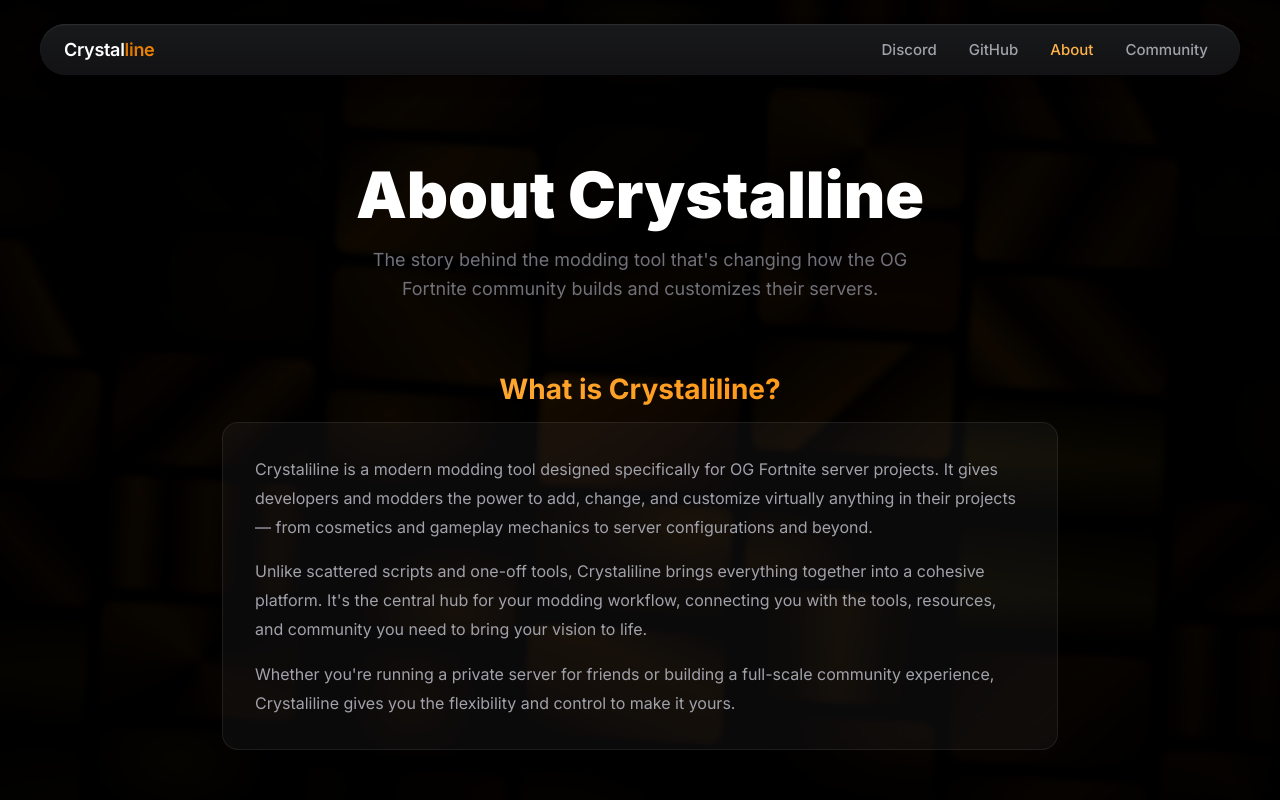
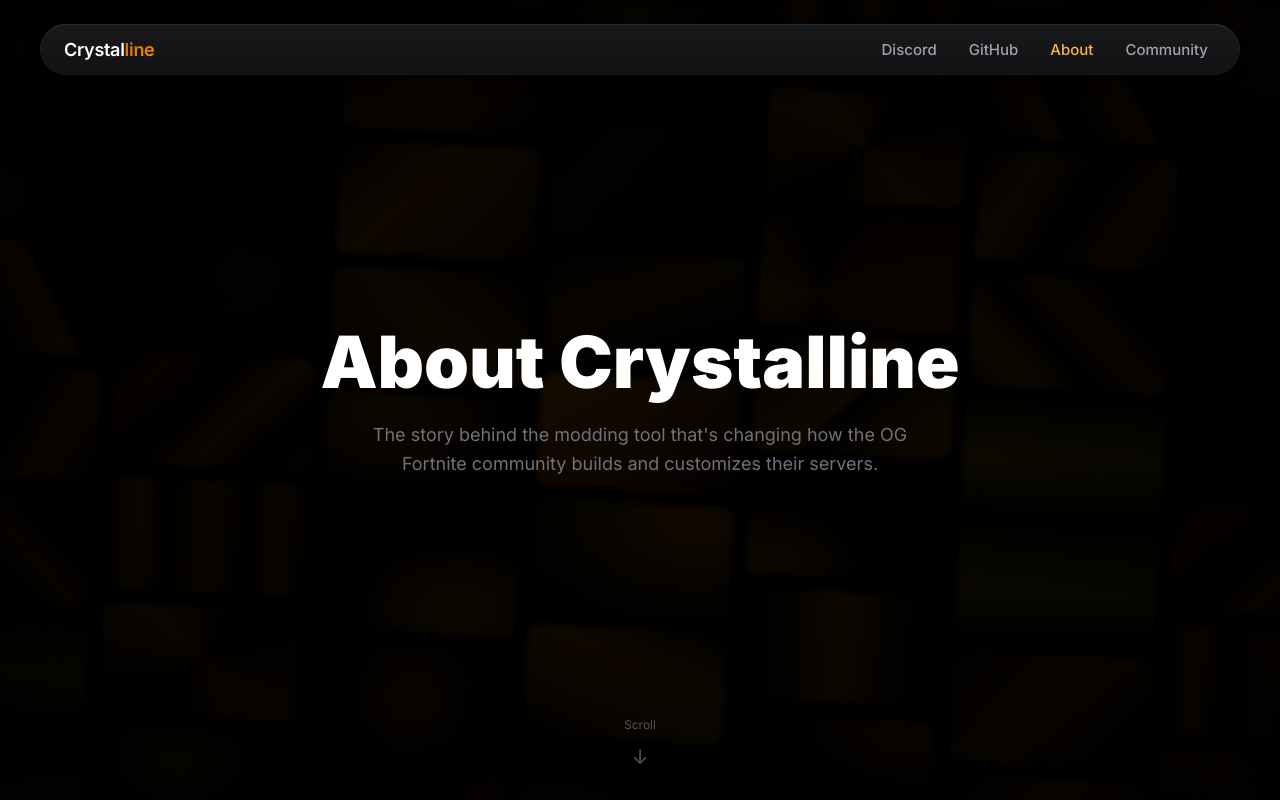
Before and after one commit to abigailleahgoldberg/crystaliline, a Next.js app: page /about in a window 1280 px wide. Built offline with nearby package versions, Linux system fonts and the light colour scheme.

Commit message:
Snap scroll sections - each section fills viewport, clean scroll between

```diff
--- a/src/app/about/page.tsx
+++ b/src/app/about/page.tsx
@@ -7,18 +7,22 @@
     <div className="page-root">
       <BackgroundGrid darker />
       <Navbar />
-      <div className="page-container" style={{ position: "relative", zIndex: 10 }}>
-        {/* Hero */}
-        <div className="page-hero">
+
+      {/* Section 1: Hero */}
+      <section className="snap-section snap-hero">
+        <div className="section-inner">
           <h1>About Crystal<span className="gradient">line</span></h1>
           <p className="hero-sub">
             The story behind the modding tool that&apos;s changing how the OG Fortnite community builds and customizes their servers.
           </p>
         </div>
+        <div className="scroll-indicator">Scroll</div>
+      </section>
 
-        {/* What is Crystaliline */}
-        <div className="section">
-          <h2 className="section-title gradient-text">What is Crystaliline?</h2>
+      {/* Section 2: What is Crystaliline */}
+      <section className="snap-section">
+        <div className="section-inner">
+          <h2 className="gradient-text">What is Crystaliline?</h2>
           <div className="text-block">
             <p>
               Crystaliline is a modern modding tool designed specifically for OG Fortnite server projects. It gives developers and modders the power to add, change, and customize virtually anything in their projects — from cosmetics and gameplay mechanics to server configurations and beyond.
@@ -31,18 +35,18 @@
             </p>
           </div>
         </div>
+      </section>
 
-        {/* How It Works */}
-        <div className="section">
-          <h2 className="section-title gradient-text">How It Works</h2>
-          <p className="section-subtitle">
-            Crystaliline is designed to be simple to pick up but powerful enough for advanced modders.
-          </p>
+      {/* Section 3: How It Works */}
+      <section className="snap-section">
+        <div className="section-inner">
+          <h2 className="gradient-text">How It Works</h2>
+          <p className="section-sub">Simple to pick up, powerful enough for advanced modders.</p>
           <div className="card-grid-3">
             {[
-              { step: "01", title: "Explore", desc: "Browse available modifications, tools, and community resources. Find exactly what you need or discover something new.", icon: "🔍" },
-              { step: "02", title: "Customize", desc: "Use Crystaliline's tools to apply modifications to your project. Mix and match features to create your perfect setup.", icon: "✏️" },
-              { step: "03", title: "Deploy", desc: "Push your customized project to your server with confidence. Test locally first, then go live when you're ready.", icon: "🚀" },
+              { step: "01", icon: "🔍", title: "Explore", desc: "Browse available modifications, tools, and community resources. Find exactly what you need or discover something new." },
+              { step: "02", icon: "✏️", title: "Customize", desc: "Use Crystaliline's tools to apply modifications to your project. Mix and match features to create your perfect setup." },
+              { step: "03", icon: "🚀", title: "Deploy", desc: "Push your customized project to your server with confidence. Test locally first, then go live when you're ready." },
             ].map((item) => (
               <div className="content-card" key={item.title}>
                 <div className="card-label">STEP {item.step}</div>
@@ -53,24 +57,24 @@
             ))}
           </div>
         </div>
+      </section>
 
-        {/* Vision & Roadmap */}
-        <div className="section">
-          <h2 className="section-title gradient-text">The Vision</h2>
-          <p className="section-subtitle">
-            Where Crystaliline is headed and what we&apos;re building toward.
-          </p>
+      {/* Section 4: Vision & Roadmap */}
+      <section className="snap-section">
+        <div className="section-inner">
+          <h2 className="gradient-text">The Vision</h2>
+          <p className="section-sub">Where Crystaliline is headed and what we&apos;re building toward.</p>
           {[
             {
-              phase: "Phase 1", title: "Foundation", status: "In Progress",
+              phase: "Phase 1", title: "Foundation", status: "In Progress", statusClass: "",
               items: ["Core modding tool functionality", "Website and community hub launch", "GitHub repository and documentation", "Discord community setup"],
             },
             {
-              phase: "Phase 2", title: "Expansion", status: "Planned",
+              phase: "Phase 2", title: "Expansion", status: "Planned", statusClass: "planned",
               items: ["Plugin system for community-created mods", "Visual mod editor for non-technical users", "Expanded tool integrations", "Mod template library"],
             },
             {
-              phase: "Phase 3", title: "Ecosystem", status: "Future",
+              phase: "Phase 3", title: "Ecosystem", status: "Future", statusClass: "planned",
               items: ["Mod marketplace for sharing creations", "Server management dashboard", "Automated testing for mods", "API for third-party integrations"],
             },
           ].map((phase) => (
@@ -80,9 +84,7 @@
                   <div className="roadmap-label">{phase.phase}</div>
                   <div className="roadmap-title">{phase.title}</div>
                 </div>
-                <span className={phase.status === "In Progress" ? "roadmap-badge" : "roadmap-badge planned"}>
-                  {phase.status}
-                </span>
+                <span className={`roadmap-badge ${phase.statusClass}`}>{phase.status}</span>
               </div>
               <ul className="roadmap-list">
                 {phase.items.map((item) => (
@@ -92,11 +94,13 @@
             </div>
           ))}
         </div>
+      </section>
 
-        {/* Creator */}
-        <div className="section">
-          <h2 className="section-title gradient-text">The Creator</h2>
-          <p className="section-subtitle">The person behind Crystaliline.</p>
+      {/* Section 5: Creator */}
+      <section className="snap-section">
+        <div className="section-inner">
+          <h2 className="gradient-text">The Creator</h2>
+          <p className="section-sub">The person behind Crystaliline.</p>
           <div className="creator-card">
             <div className="creator-avatar">ZJ</div>
             <div className="creator-name">ZJ</div>
@@ -105,19 +109,13 @@
             <p className="creator-bio">
               A passionate developer and OG Fortnite enthusiast who saw the need for better modding tools. ZJ built Crystaliline to give the community the power to customize their servers without limits — bringing together scattered tools into one cohesive platform.
             </p>
-            <a
-              href="https://github.com/skids-zj71"
-              target="_blank"
-              rel="noopener noreferrer"
-              className="creator-link"
-            >
-              GitHub
-            </a>
+            <a href="https://github.com/skids-zj71" target="_blank" rel="noopener noreferrer" className="creator-link">GitHub</a>
           </div>
         </div>
+      </section>
 
       {/* Footer */}
-        <footer className="page-footer">
+      <footer className="snap-footer page-footer">
         <div className="footer-inner">
           <div className="footer-brand">Crystaliline</div>
           <div className="footer-links">
@@ -126,10 +124,9 @@
             <Link href="/community">Community</Link>
             <a href="https://github.com/skids-zj71" target="_blank" rel="noopener noreferrer">GitHub</a>
           </div>
-            <div className="footer-copy">© 2025 Crystaliline. Built for the OG Fortnite community.</div>
+          <div className="footer-copy">© 2026 Crystaliline. Built for the OG Fortnite community.</div>
         </div>
       </footer>
     </div>
-    </div>
   );
 }
--- a/src/app/community/page.tsx
+++ b/src/app/community/page.tsx
@@ -4,31 +4,28 @@
 import BackgroundGrid from "@/components/BackgroundGrid";
 import Link from "next/link";
 
-const highlights = [
-  { label: "Community Members", value: "Growing", icon: "👥" },
-  { label: "Mods Created", value: "Expanding", icon: "⚙️" },
-  { label: "Tools Integrated", value: "10+", icon: "🔗" },
-  { label: "Open Source", value: "100%", icon: "📂" },
-];
-
 export default function Community() {
   return (
     <div className="page-root">
       <BackgroundGrid darker />
       <Navbar />
-      <div className="page-container" style={{ position: "relative", zIndex: 10 }}>
-        {/* Hero */}
-        <div className="page-hero">
+
+      {/* Section 1: Hero */}
+      <section className="snap-section snap-hero">
+        <div className="section-inner">
           <h1>Join the <span className="gradient">Community</span></h1>
           <p className="hero-sub">
             Connect with fellow modders, share your work, and help shape the future of Crystaliline.
           </p>
         </div>
+        <div className="scroll-indicator">Scroll</div>
+      </section>
 
-        {/* Live Discord Chat */}
-        <div className="section">
-          <h2 className="section-title gradient-text">Live Chat</h2>
-          <p className="section-subtitle">Chat directly with the community — right from this page.</p>
+      {/* Section 2: Live Chat */}
+      <section className="snap-section">
+        <div className="section-inner">
+          <h2 className="gradient-text">Live Chat</h2>
+          <p className="section-sub">Chat directly with the community — right from this page.</p>
           <div className="discord-chat-embed">
             <iframe
               src="https://e.widgetbot.io/channels/1384979421231976658"
@@ -37,11 +34,13 @@
             />
           </div>
         </div>
+      </section>
 
-        {/* Discord Widget (member list) */}
-        <div className="section">
-          <h2 className="section-title gradient-text">Who&apos;s Online</h2>
-          <p className="section-subtitle">See who&apos;s active in the Discord right now.</p>
+      {/* Section 3: Who's Online */}
+      <section className="snap-section">
+        <div className="section-inner">
+          <h2 className="gradient-text">Who&apos;s Online</h2>
+          <p className="section-sub">See who&apos;s active in the Discord right now.</p>
           <div className="discord-embed">
             <iframe
               src="https://discord.com/widget?id=1384979421231976658&theme=dark"
@@ -50,11 +49,13 @@
             />
           </div>
         </div>
+      </section>
 
-        {/* Get Involved */}
-        <div className="section">
-          <h2 className="section-title gradient-text">Get Involved</h2>
-          <p className="section-subtitle">There are many ways to be part of the Crystaliline community.</p>
+      {/* Section 4: Get Involved */}
+      <section className="snap-section">
+        <div className="section-inner">
+          <h2 className="gradient-text">Get Involved</h2>
+          <p className="section-sub">There are many ways to be part of the Crystaliline community.</p>
           <div className="card-grid-3">
             {[
               { icon: "💬", title: "Chat & Collaborate", desc: "Join our Discord to discuss ideas, share mods, and team up on projects with other modders." },
@@ -69,57 +70,34 @@
             ))}
           </div>
         </div>
+      </section>
 
-        {/* Community Stats */}
-        <div className="section">
-          <h2 className="section-title gradient-text">Community at a Glance</h2>
-          <div className="card-grid-4">
-            {highlights.map((item) => (
-              <div className="stat-card" key={item.label}>
-                <div className="stat-icon">{item.icon}</div>
-                <div className="stat-value">{item.value}</div>
-                <div className="stat-label">{item.label}</div>
-              </div>
-            ))}
-          </div>
-        </div>
-
-        {/* Quick Links */}
-        <div className="section">
-          <h2 className="section-title gradient-text">Quick Links</h2>
-          <p className="section-subtitle">Jump straight to the platforms where the community lives.</p>
+      {/* Section 5: Quick Links */}
+      <section className="snap-section">
+        <div className="section-inner">
+          <h2 className="gradient-text">Quick Links</h2>
+          <p className="section-sub">Jump straight to the platforms where the community lives.</p>
           <div className="card-grid-2">
             <div className="content-card">
               <h3>GitHub Repository</h3>
               <p>Browse the source code, report issues, and contribute to Crystaliline.</p>
-              <a
-                href="https://github.com/skids-zj71"
-                target="_blank"
-                rel="noopener noreferrer"
-                className="cta-link"
-                style={{ marginTop: "1rem", display: "inline-block" }}
-              >
+              <a href="https://github.com/skids-zj71" target="_blank" rel="noopener noreferrer" className="cta-link" style={{ marginTop: "1rem", display: "inline-block" }}>
                 View on GitHub →
               </a>
             </div>
             <div className="content-card">
               <h3>Discord Server</h3>
               <p>Chat with other modders, get help, and share your creations in real-time.</p>
-              <a
-                href="https://discord.gg/crystaliline"
-                target="_blank"
-                rel="noopener noreferrer"
-                className="cta-link"
-                style={{ marginTop: "1rem", display: "inline-block" }}
-              >
+              <a href="https://discord.gg/crystaliline" target="_blank" rel="noopener noreferrer" className="cta-link" style={{ marginTop: "1rem", display: "inline-block" }}>
                 Join Discord →
               </a>
             </div>
           </div>
         </div>
+      </section>
 
       {/* Footer */}
-        <footer className="page-footer">
+      <footer className="snap-footer page-footer">
         <div className="footer-inner">
           <div className="footer-brand">Crystaliline</div>
           <div className="footer-links">
@@ -132,6 +110,5 @@
         </div>
       </footer>
     </div>
-    </div>
   );
 }
--- a/src/app/globals.css
+++ b/src/app/globals.css
@@ -41,11 +41,97 @@
 
 /* ── Scrollable pages (about, community) ── */
 .page-root {
-  height: 100%;
+  height: 100vh;
   overflow-y: auto;
   overflow-x: hidden;
   background: #000;
+  scroll-snap-type: y mandatory;
+  scroll-behavior: smooth;
   font-family: var(--font-inter), 'Inter', -apple-system, BlinkMacSystemFont, 'Segoe UI', system-ui, sans-serif;
+
+/* Snap sections */
+}
+.snap-section {
+  min-height: 100vh;
+  scroll-snap-align: start;
+  display: flex;
+  flex-direction: column;
+  align-items: center;
+  justify-content: center;
+  padding: 6rem 2rem;
+  position: relative;
+  z-index: 10;
+}
+
+.snap-section .section-inner {
+  max-width: 900px;
+  width: 100%;
+}
+
+.snap-hero h1 {
+  font-size: clamp(2.5rem, 6vw, 4.5rem);
+  font-weight: 900;
+  line-height: 1.1;
+  color: #fff;
+  margin-bottom: 1.25rem;
+  text-align: center;
+}
+
+.snap-hero .hero-sub {
+  color: #71717a;
+  font-size: 1.125rem;
+  font-weight: 400;
+  line-height: 1.6;
+  max-width: 600px;
+  margin: 0 auto;
+  text-align: center;
+}
+
+.snap-section h2 {
+  font-size: clamp(1.75rem, 4vw, 2.5rem);
+  font-weight: 800;
+  margin-bottom: 0.75rem;
+  text-align: center;
+}
+
+.snap-section .section-sub {
+  color: #71717a;
+  font-size: 1rem;
+  max-width: 500px;
+  margin: 0 auto 2.5rem;
+  line-height: 1.6;
+  text-align: center;
+}
+
+.scroll-indicator {
+  position: absolute;
+  bottom: 2rem;
+  left: 50%;
+  transform: translateX(-50%);
+  display: flex;
+  flex-direction: column;
+  align-items: center;
+  gap: 0.5rem;
+  color: #52525b;
+  font-size: 0.75rem;
+  animation: bounce-down 2s ease-in-out infinite;
+}
+
+.scroll-indicator::after {
+  content: "↓";
+  font-size: 1.25rem;
+}
+
+@keyframes bounce-down {
+  0%, 100% { transform: translateX(-50%) translateY(0); }
+  50% { transform: translateX(-50%) translateY(8px); }
+}
+
+.snap-footer {
+  scroll-snap-align: end;
+  padding: 3rem 2rem;
+  z-index: 10;
+  position: relative;
 }
 
 /* ── Floating pill navbar ── */
```
Lines whose indentation alone changed are shown as unchanged.
